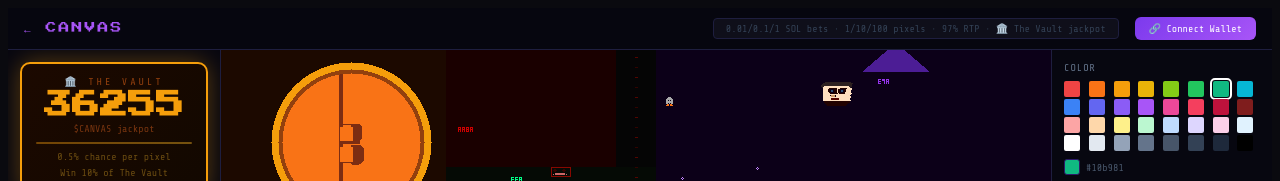
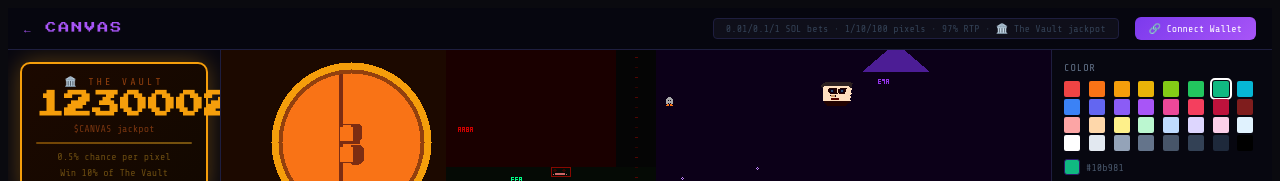
Before and after one commit to alnany/canvas, a Next.js app: page /play in a window 1280 px wide. Shown: the top 181 px of the page. Built offline with nearby package versions, Linux system fonts and the light colour scheme.

Commit message:
vault: set starting size to 1.23M $CANVAS

```diff
--- a/app/play/page.tsx
+++ b/app/play/page.tsx
@@ -246,7 +246,7 @@ export default function Play() {
   const [walletConnected, setWalletConnected] = useState(false);
   const [connecting, setConnecting] = useState(false);
   const [sol,       setSol]       = useState(SOL_START);
-  const [bucket,    setBucket]    = useState(36253);       // $CANVAS jackpot
+  const [bucket,    setBucket]    = useState(1230000);       // $CANVAS jackpot
   const [solWin,    setSolWin]    = useState<{mult:number;label:string;amount:number}|null>(null);
   const [bucketWin, setBucketWin] = useState<number|null>(null);
   const [betIdx,    setBetIdx]    = useState<BetIdx>(0);   // 0=0.01, 1=0.1, 2=1 SOL
```
